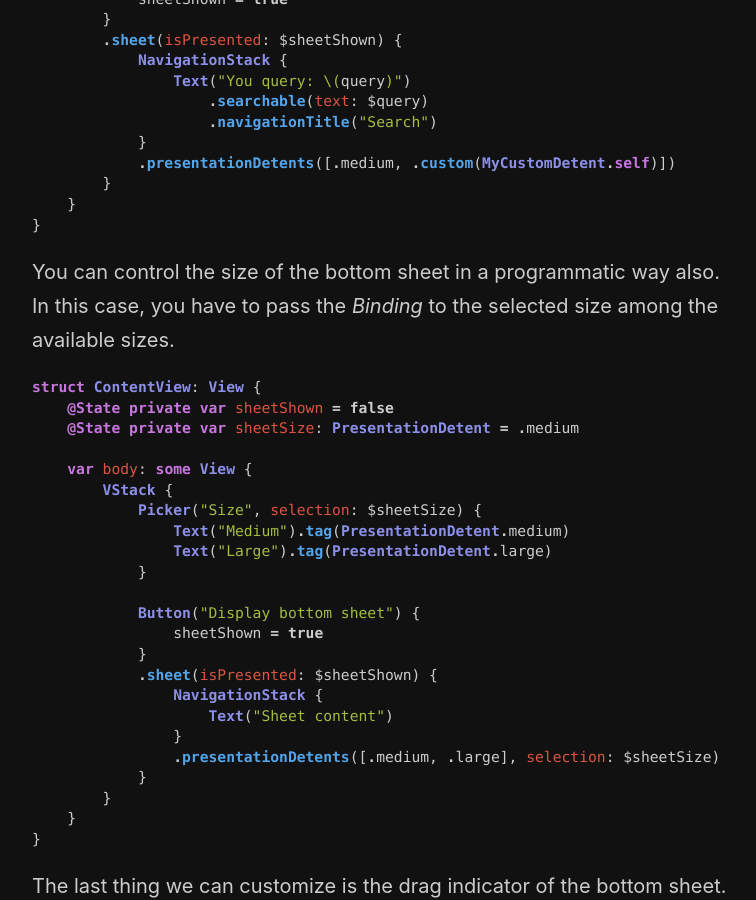
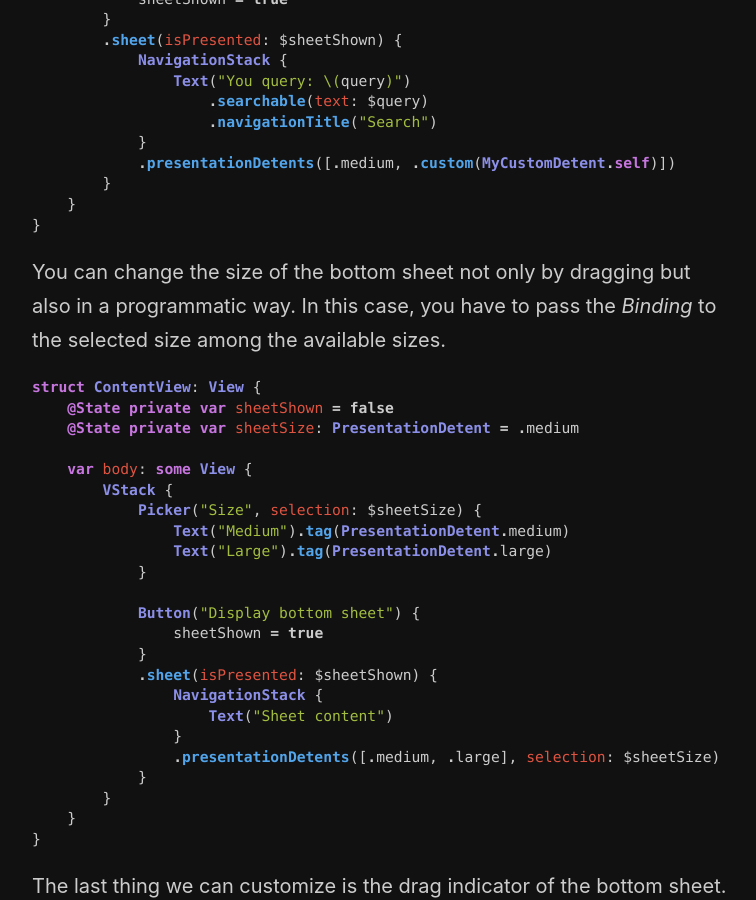
Before and after one commit to mecid/mecid.github.io, a Jekyll site: the page built from _posts/2022-07-19-bottom-sheet-api-in-swiftui.md, in a window 1280 px wide and 900 px high, scrolled down 3974 px. Shown: the whole window, without its empty margins (258-1014 px from the left). Built offline with Jekyll 4.4.1, drawn with Linux system fonts in a browser that asks for light colours.

Commit message:
another improvement to bottom sheet post

````diff
--- a/_posts/2022-07-19-bottom-sheet-api-in-swiftui.md
+++ b/_posts/2022-07-19-bottom-sheet-api-in-swiftui.md
@@ -127,7 +127,7 @@ struct ContentView: View {
 }
 ```
 
-You can control the size of the bottom sheet in a programmatic way also. In this case, you have to pass the *Binding* to the selected size among the available sizes.
+You can change the size of the bottom sheet not only by dragging but also in a programmatic way. In this case, you have to pass the *Binding* to the selected size among the available sizes.
 
 ```swift
 struct ContentView: View {
````
